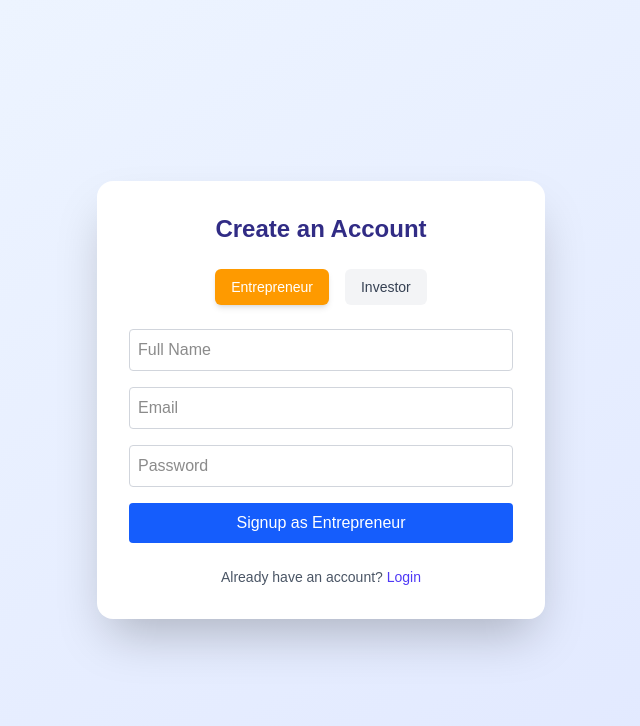
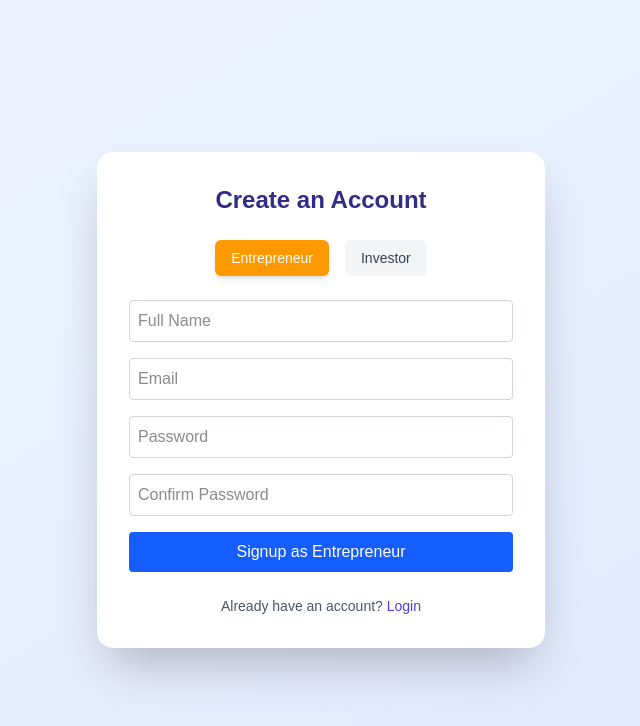
Before and after one commit to SherazNadeem07/FYP-Project, a Next.js app: page /auth in a window 1280 px wide. Both pictures are taken after a click on the button "Sign Up". Shown: the top 726 px of the page, without its empty margins (319-959 px from the left). Built offline with nearby package versions, Linux system fonts and the light colour scheme.

Commit message:
adding password confirmation in signup foam

```diff
--- a/src/app/auth/page.jsx
+++ b/src/app/auth/page.jsx
@@ -42,7 +42,7 @@ const AuthPage = () => {
         </div>
 
         {/* Auth Form */}
-        <AuthForm mode={mode} role={role} />
+        <AuthForm mode={mode} role={role} toggleMode={toggleMode} />
 
         {/* Toggle Mode Paragraph */}
         <p className="text-center text-sm text-gray-600 mt-6">
--- a/src/components/AuthForm.jsx
+++ b/src/components/AuthForm.jsx
@@ -4,9 +4,10 @@ import { useDispatch } from 'react-redux';
 import { loginSuccess } from '../Redux/Slices/AuthSlice';
 import { useRouter } from 'next/navigation';
 
-const AuthForm = ({ mode, role }) => {
+const AuthForm = ({ mode, role, toggleMode }) => {  // Add toggleMode to props
   const [email, setEmail] = useState('');
   const [password, setPassword] = useState('');
+  const [confirmPassword, setConfirmPassword] = useState(''); // New state
   const [fullName, setFullName] = useState('');
   const [error, setError] = useState('');
   const dispatch = useDispatch();
@@ -20,6 +21,10 @@ const AuthForm = ({ mode, role }) => {
     if (mode === 'signup') {
       if (password.length < 8) {
         setError('Password must be at least 8 characters long.');
+        return;
+      }
+      if (password !== confirmPassword) {
+        setError('Passwords do not match.');
         return;
       }
       if (!fullName.trim()) {
@@ -49,11 +54,16 @@ const AuthForm = ({ mode, role }) => {
           setError('Invalid email or password');
         }
       } else {
-
         const response = await mockSignup(email, password, role, fullName);
 
         if (response.success) {
-          router.push('/auth');
+          // After successful signup, switch to login mode
+          toggleMode();
+          // Clear form fields
+          setEmail('');
+          setPassword('');
+          setConfirmPassword('');
+          setFullName('');
         } else {
           setError(response.message || 'Signup failed');
         }
@@ -117,6 +127,17 @@ const AuthForm = ({ mode, role }) => {
         required
       />
 
+      {mode === 'signup' && (
+        <input
+          type="password"
+          placeholder="Confirm Password"
+          className="w-full p-2 border border-gray-300 rounded"
+          value={confirmPassword}
+          onChange={(e) => setConfirmPassword(e.target.value)}
+          required
+        />
+      )}
+
       {error && (
         <p className="text-red-500 text-sm">{error}</p>
       )}
```
